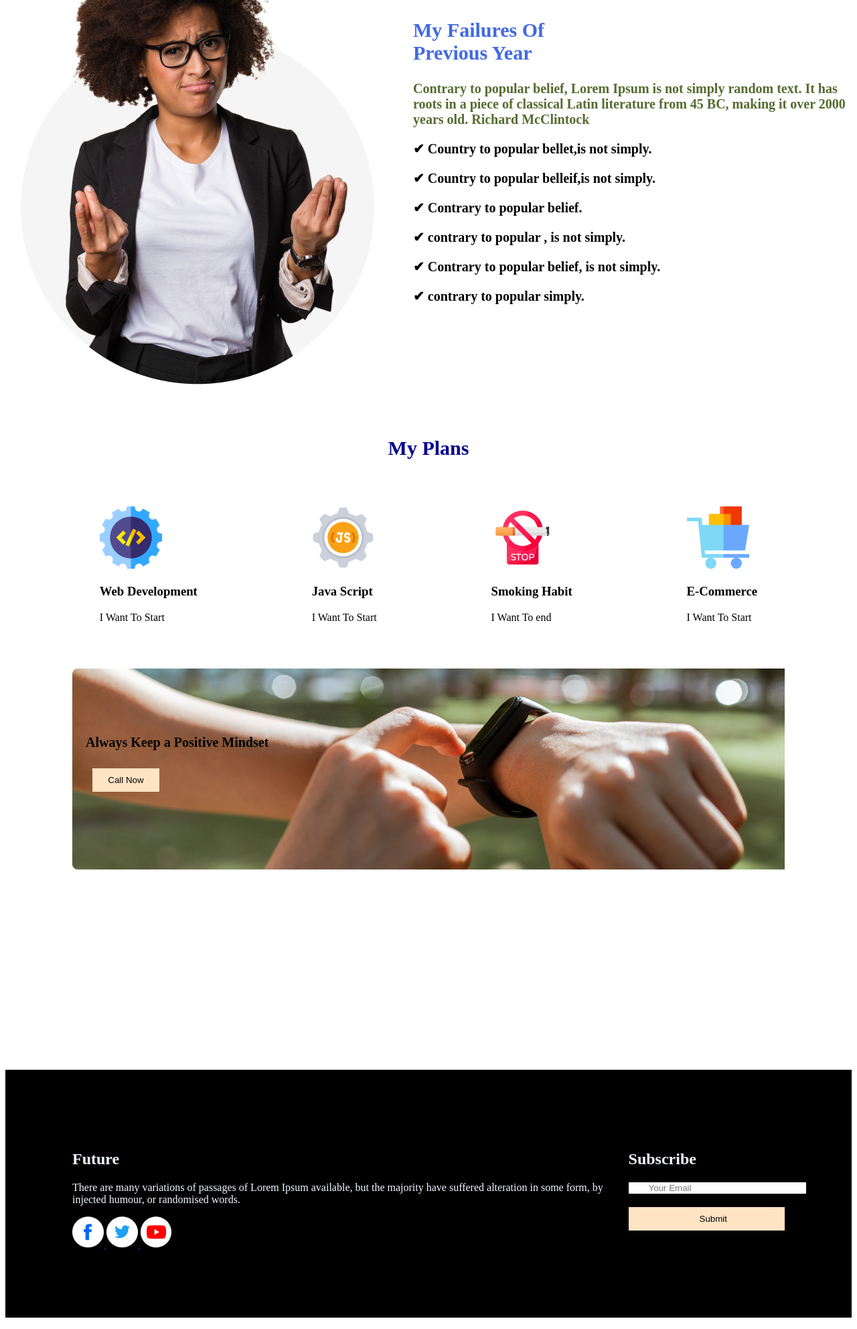
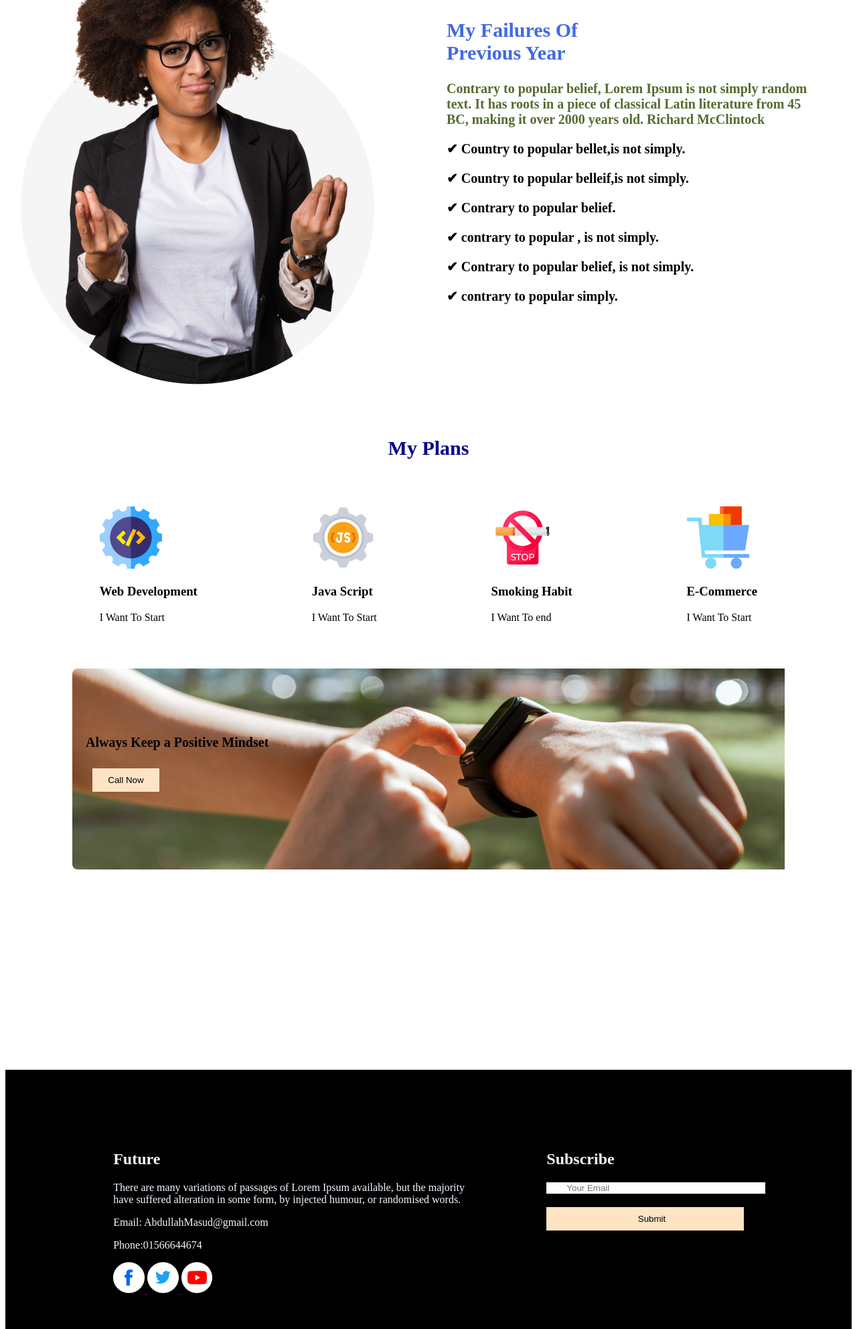
Before and after one commit to masudmahbub44/new-year-website, a plain HTML site: page index.html in a window 1280 px wide. Shown: the part 813-2797 px from the top of the page at 67% size. Drawn offline with Linux system fonts and the light colour scheme.

Commit message:
new added

```diff
--- a/index.html
+++ b/index.html
@@ -8,7 +8,7 @@
     <title>Document</title>
     <link rel="stylesheet" href="styles/style.css">
     <style>
-        <link rel="preconnect" href="https://fonts.googleapis.com"><link rel="preconnect" href="https://fonts.gstatic.com" crossorigin><link href="https://fonts.googleapis.com/css2?family=Bebas+Neue&family=Open+Sans:ital,wght@0,800;1,400;1,700&family=Oswald:wght@700&family=Poppins:ital,wght@0,500;0,600;0,700;1,200&family=Roboto+Condensed:ital,wght@0,300;0,700;1,300&family=Rubik+Moonrocks&family=Teko:wght@400;700&display=swap" rel="stylesheet">
+        link rel="preconnect" href="https://fonts.googleapis.com"><link rel="preconnect" href="https://fonts.gstatic.com" crossorigin><link href="https://fonts.googleapis.com/css2?family=Bebas+Neue&family=Open+Sans:ital,wght@0,800;1,400;1,700;1,800&family=Oswald:wght@700&family=Poppins:ital,wght@0,500;0,600;0,700;1,200&family=Roboto+Condensed:ital,wght@0,300;0,700;1,300&family=Rubik+Moonrocks&family=Teko:wght@400;700&display=swap" rel="stylesheet">
     </style>
 </head>
 
@@ -91,9 +91,12 @@
         <div>
             <h1>Future</h1>
             <p>There are many variations of passages of Lorem Ipsum
-                available, but the majority have suffered alteration in some
+                available, but the majority<br> have suffered alteration in some
                 form, by injected humour, or randomised words.
             </p>
+            <p>Email: AbdullahMasud@gmail.com</p>
+
+            <p>Phone:01566644674</p>
             <a href="">
                 <img src="images/icons/fb.png" alt="">
             </a>
--- a/styles/style.css
+++ b/styles/style.css
@@ -62,7 +62,7 @@
 .description {
     font-weight: 700;
     font-size: 20px;
-    margin 50px;
+    margin: 50px;
 }
 
 
@@ -125,10 +125,13 @@
     padding: 100px;
     background-color: black;
     color: aliceblue;
+    justify-content: space-around;
 }
 
 .future .section-title {
     text-align: left;
+
+
 }
 
 .future input {
@@ -137,4 +140,6 @@
     width: 100%;
     padding-left: 30px;
 
+
+
 }
```
